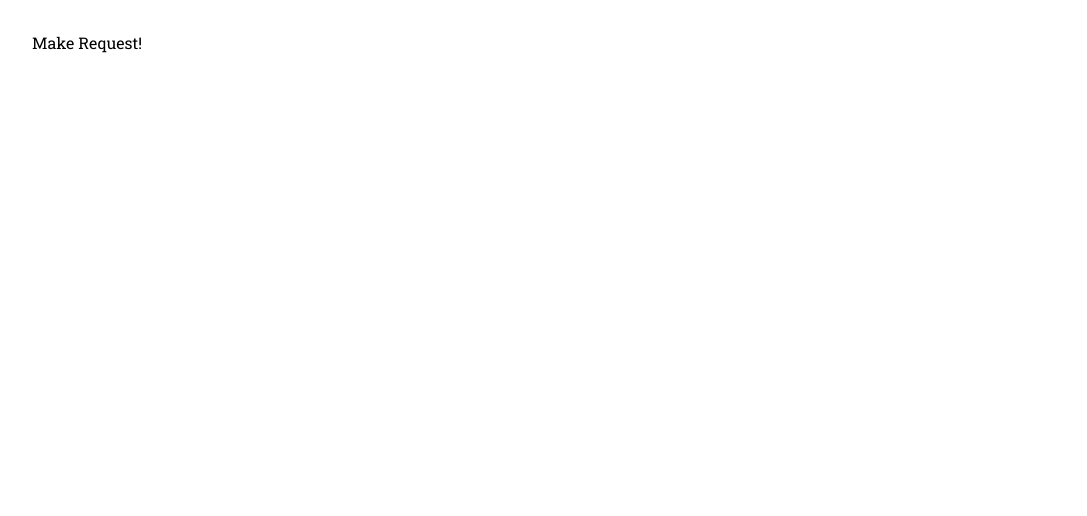
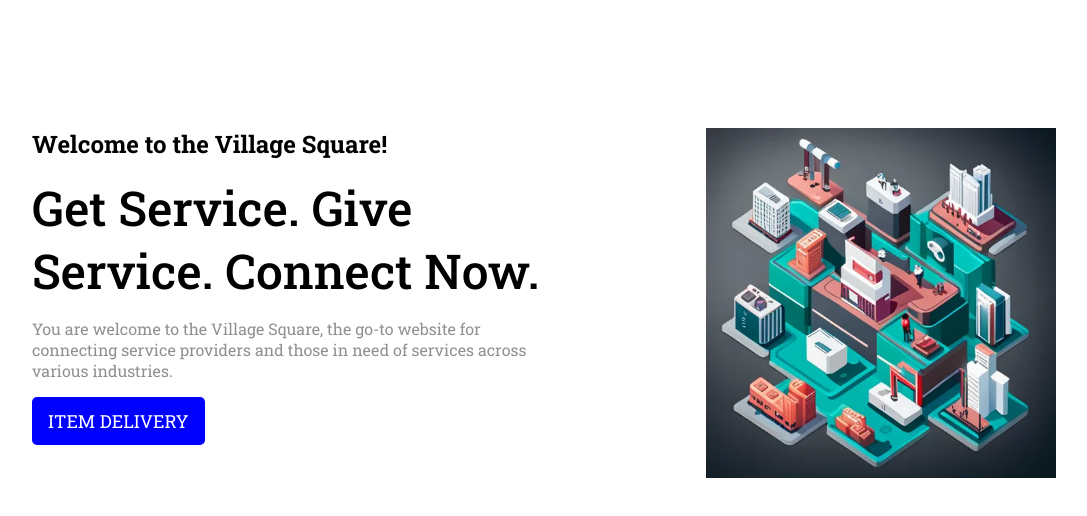
Before and after one commit to vincentabolarin/vlgsqr, a Next.js app: page /item-delivery/make-request in a window 1280 px wide. Shown: the top 516 px of the page, without its empty margins (96-1183 px from the left). Built offline with nearby package versions, Linux system fonts and the light colour scheme.

Commit message:
work on item delivery page

```diff
--- a/app/globals.scss
+++ b/app/globals.scss
@@ -44,9 +44,13 @@
   font-family:Verdana, Geneva, Tahoma, sans-serif;
 }
 
+a {
+  text-decoration: none;
+}
+
 input,
 button {
-  height: 4rem;
+  height: 3rem;
 }
 
 button {
@@ -65,6 +69,17 @@
 
   &:hover {
     background-color: var(--primary-color);
+  }
+}
+
+.button-secondary {
+  background-color: var(--white);
+  color: var(--blue-1);
+  border: 1px solid var(--blue-1);
+
+  &:hover {
+    background-color: var(--primary-color);
+    color: var(--white);
   }
 }
 
--- /dev/null
+++ b/app/item-delivery/item-delivery.module.scss
@@ -0,0 +1,21 @@
+.container {
+	padding: 8rem 0;
+
+	.intro {
+		display: grid;
+		grid-template-columns: 1fr 1.5fr;
+		gap: 5rem;
+		justify-content: space-between;
+
+		.right {
+			.introParagraph {
+				color: var(--gray-3);
+			}
+
+            .buttons {
+                display: flex;
+                gap: 2rem;
+            }
+		}
+	}
+}
--- /dev/null
+++ b/app/item-delivery/make-request/make-request.module.scss
@@ -0,0 +1,16 @@
+.container {
+	padding: 8rem 0;
+
+	.intro {
+		display: grid;
+		grid-template-columns: 1.5fr 1fr;
+		gap: 10rem;
+		justify-content: space-between;
+
+		.left {
+			.introParagraph {
+				color: var(--gray-3);
+			}
+		}
+	}
+}
--- a/app/item-delivery/make-request/page.tsx
+++ b/app/item-delivery/make-request/page.tsx
@@ -1,11 +1,37 @@
+import Image from "next/image";
+import Link from "next/link";
+
+import styles from "./make-request.module.scss";
+
+import servicesImage from "/public/services.webp";
+
 const MakeRequest = () => {
-    return (
-        <>
-            <div className="container">
-                Make Request!
-            </div>
-        </>
-    );
-}
+  return (
+    <>
+      <div className={`${styles.container} container`}>
+        <section className={styles.intro}>
+          <div className={styles.left}>
+            <h2>Welcome to the Village Square!</h2>
+            <h2 className="font-48-500">
+              Get Service. Give Service. Connect Now.
+            </h2>
+            <p className={styles.introParagraph}>
+              You are welcome to the Village Square, the go-to website for
+              connecting service providers and those in need of services across
+              various industries.
+            </p>
+            <Link href="/item-delivery">
+              <button>Item Delivery</button>
+            </Link>
+          </div>
+
+          <div className={styles.right}>
+            <Image src={servicesImage} alt="" width={350} height={350} />
+          </div>
+        </section>
+      </div>
+    </>
+  );
+};
 
 export default MakeRequest;
```
Also changed, not shown: app/item-delivery/page.tsx (+39 -6 lines), app/page.tsx (+9 -6 lines), app/item-delivery/requests/page.tsx (added), app/item-delivery/requests/requests.module.scss (added), app/page.module.scss (renamed from app/page.module.css).
